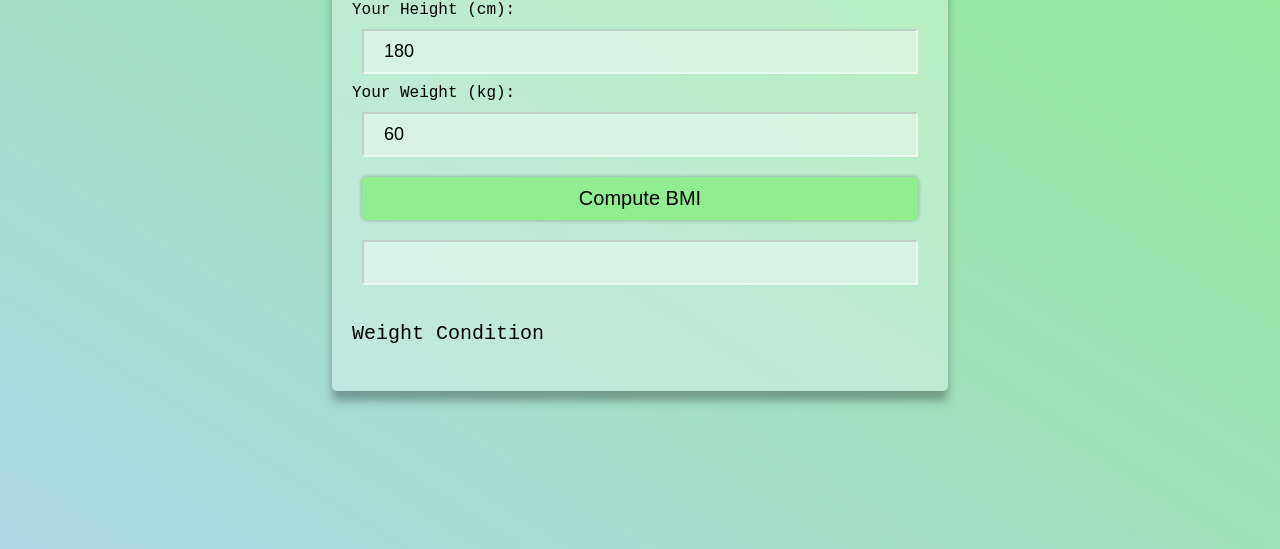
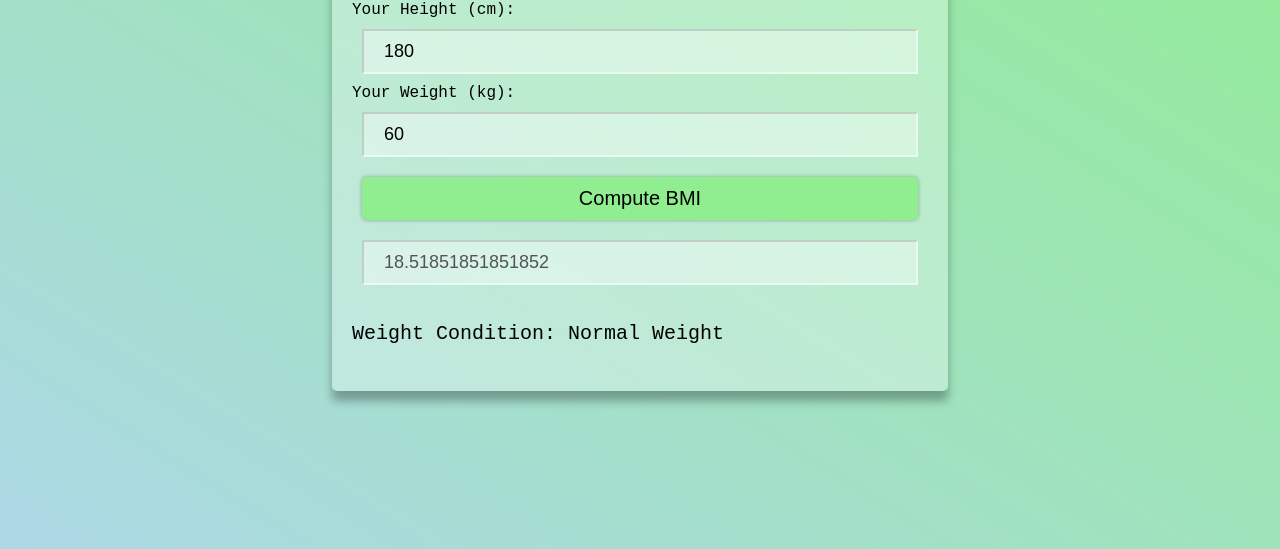
Before and after one commit to o171b/60-html-css-and-js-projects, a plain HTML site: page 16. BMI calculator/index.html in a window 1280 px wide. Both pictures are taken after a click on the button "Compute BMI". Shown: the part 251-800 px from the top of the page. Drawn offline with Linux system fonts and the light colour scheme.

Commit message:
added js

```diff
--- a/16. BMI calculator/app.js
+++ b/16. BMI calculator/app.js
@@ -0,0 +1,25 @@
+const btnEl = document.getElementById("btn");
+const bmiInputEl = document.getElementById("bmi-result");
+const weightConditionEl = document.getElementById("weight-condition");
+
+const calculateBMI = () => {
+    const heightValue = document.getElementById("height").value / 100;
+    const weightValue = document.getElementById("weight").value;
+
+    const bmiValue = weightValue / (heightValue * heightValue);
+
+    bmiInputEl.value = bmiValue;
+
+    if(bmiValue < 18.5){
+        weightConditionEl.innerText = "Under weight"
+    } else if (bmiValue >= 18.5 && bmiValue <= 24.9){
+        weightConditionEl.innerText = "Normal Weight"
+    } else if (bmiValue >= 25 && bmiValue <= 29.9) {
+        weightConditionEl.innerText = "Over Weight"
+    } else if (bmiValue >= 30) {
+        weightConditionEl.innerText = "Obesity"
+    }
+
+}
+
+btnEl.addEventListener("click", calculateBMI)
--- a/16. BMI calculator/index.html
+++ b/16. BMI calculator/index.html
@@ -23,11 +23,11 @@
 
         <input disabled type="text" class="input" id="bmi-result">
 
-        <h4 class="info-text">Weight Condition
-            <span id="weight-condition: "></span>
+        <h4 class="info-text">Weight Condition:
+            <span id="weight-condition"></span>
         </h4>
 
-
+        <script src="app.js"></script>
     </div>
 </body>
 </html>
```
